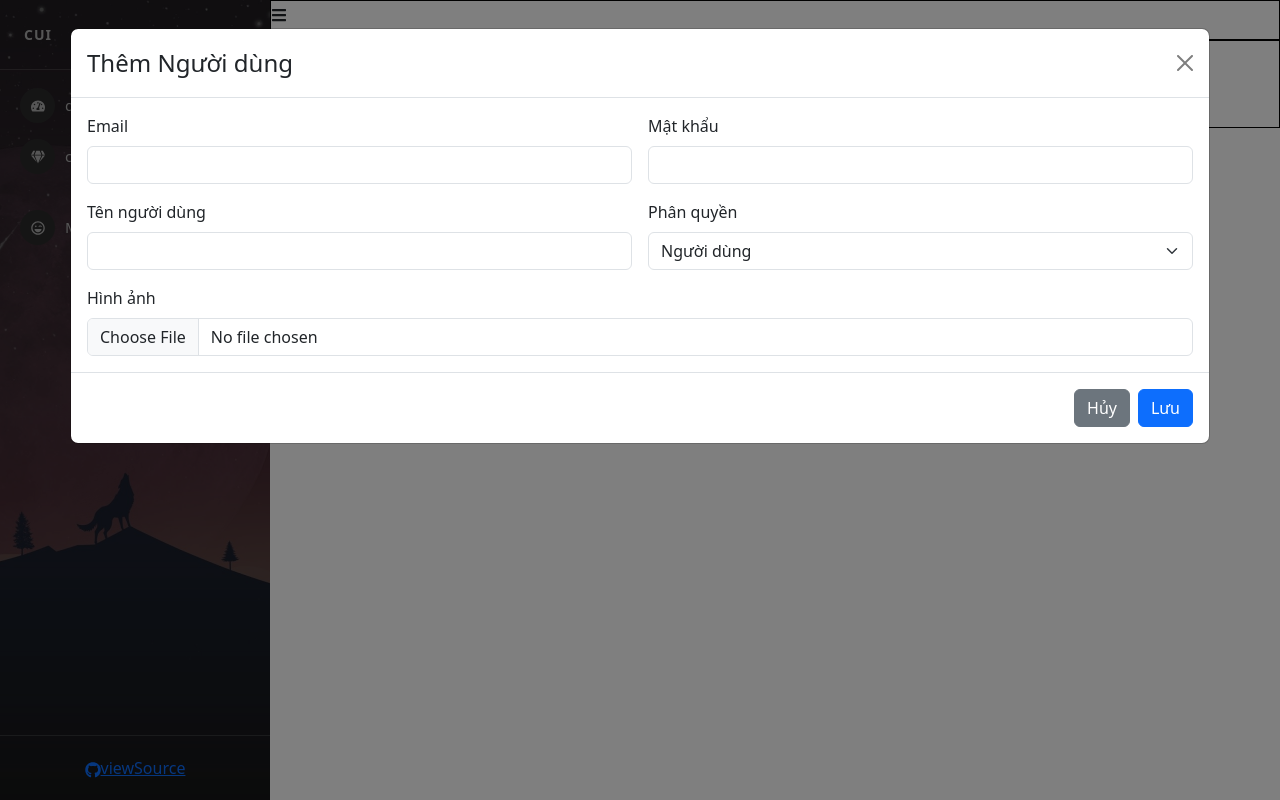
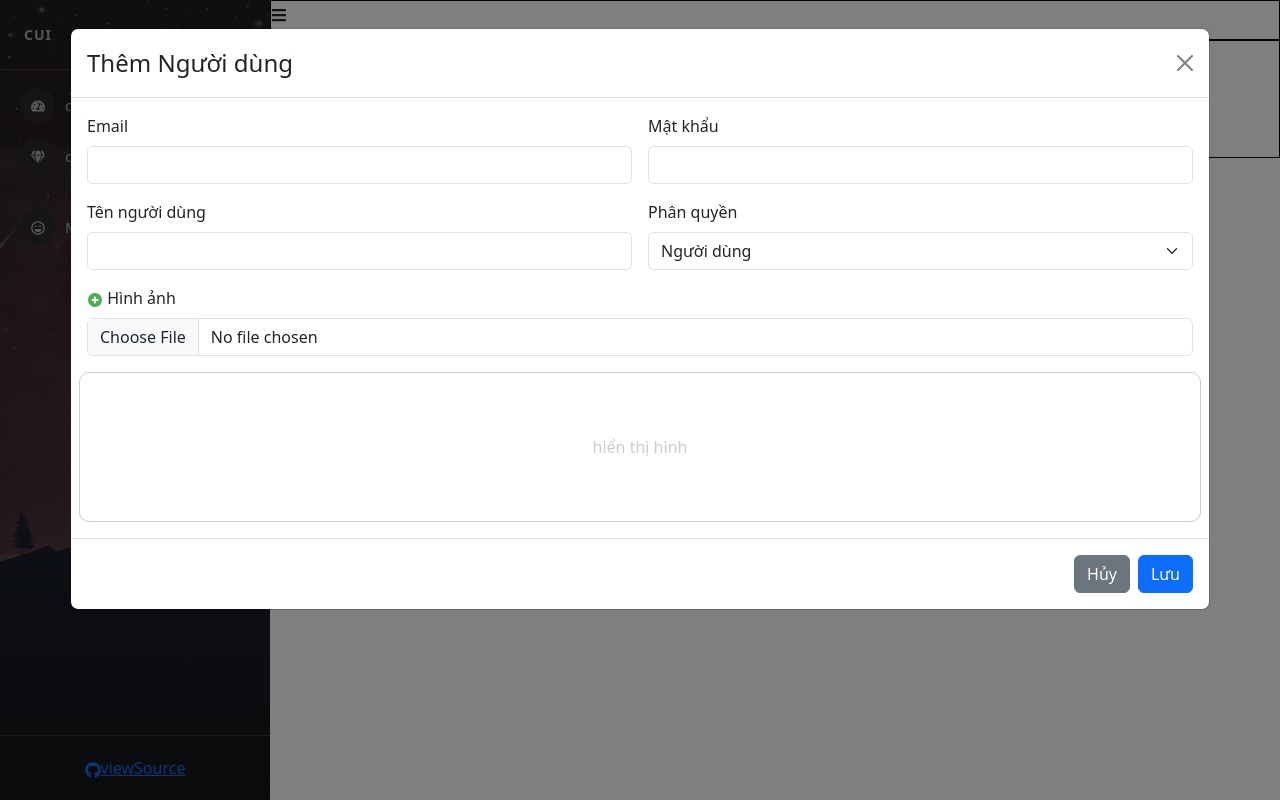
Before and after one commit to hoangphuc1501/reactjs, a React (Create React App) app: page /admin/manage-user in a window 1280 px wide. Both pictures are taken after a click on the button "Thêm Người dùng". Built offline with nearby package versions, Linux system fonts and the light colour scheme.

Commit message:
upload hình ảnh

```diff
--- a/package.json
+++ b/package.json
@@ -3,6 +3,10 @@
   "version": "0.1.0",
   "private": true,
   "dependencies": {
+    "@fortawesome/fontawesome-svg-core": "^6.7.1",
+    "@fortawesome/free-brands-svg-icons": "^6.7.1",
+    "@fortawesome/free-solid-svg-icons": "^6.7.1",
+    "@fortawesome/react-fontawesome": "^0.2.2",
     "@testing-library/jest-dom": "5.16.4",
     "@testing-library/react": "13.3.0",
     "@testing-library/user-event": "13.5.0",
--- a/src/App.js
+++ b/src/App.js
@@ -1,6 +1,7 @@
 
 import './App.scss';
 import Header from './components/header/header';
+
 import { Outlet } from "react-router-dom";
 
 
--- a/src/components/Admin/content/ManageUser.js
+++ b/src/components/Admin/content/ManageUser.js
@@ -1,22 +1,24 @@
 import ModalCreateUser from "./ModalCreateUSer";
+import './manageUser.scss';
 
 
 
 const ManageUser = (Props) => {
     return (
-        <div classNameName="manage-user-container">
-            <div classNameName="title">
+        <div className="manage-user-container">
+            <div className="title">
                 Manage User
             </div>
-            <div classNameName="user-content">
+            <div className="user-content">
                 <div>
                     <button>Thêm người dùng</button>
-                    <ModalCreateUser />
                 </div>
                 <div>
                     table user
                 </div>
+                <ModalCreateUser />
             </div>
+
         </div>
 
     )
--- a/src/components/Admin/content/ModalCreateUSer.js
+++ b/src/components/Admin/content/ModalCreateUSer.js
@@ -1,4 +1,5 @@
 import { useState } from 'react';
+import { FcPlus } from "react-icons/fc";
 import Button from 'react-bootstrap/Button';
 import Modal from 'react-bootstrap/Modal';
 
@@ -8,40 +9,70 @@
     const handleClose = () => setShow(false);
     const handleShow = () => setShow(true);
 
+    const [ email, setEmail ] = useState('');
+    const [ password, setPassword ] = useState('');
+    const [ userName, setUserName ] = useState('');
+    const [ role, setRole ] = useState('USER');
+    const [ image, setImage ] = useState('');
+    const [ previewImage, setPreviewImage ] = useState('');
+
+    const handleUploadImage = (event) => {
+        if(event.target && event.target.files && event.target.files[0]){
+            setPreviewImage(URL.createObjectURL(event.target.files[0]));
+            setImage(event.target.files[0]);
+        }else{
+            // setPreviewImage("");
+        }
+    }
     return (
         <>
             <Button variant="primary" onClick={handleShow}>
                 Thêm Người dùng
             </Button>
 
-            <Modal show={show} onHide={handleClose} size="xl" backdrop="static">
+            <Modal show={show} onHide={handleClose} size="xl" backdrop="static" className='modal-add-user'>
                 <Modal.Header closeButton>
                     <Modal.Title>Thêm Người dùng</Modal.Title>
                 </Modal.Header>
                 <Modal.Body>
                     <form className="row g-3">
                         <div className="col-md-6">
-                            <label  className="form-label">Email</label>
-                            <input type="email" className="form-control"  />
+                            <label  className="form-label">Email </label>
+                            <input type="email" className="form-control"
+                            value={email}
+                            onChange={(event) => setEmail(event.target.value)}
+                            />
                         </div>
                         <div className="col-md-6">
                             <label  className="form-label">Mật khẩu</label>
-                            <input type="password" className="form-control"  />
+                            <input type="password" className="form-control" value={password}
+                            onChange={(event) => setPassword(event.target.value)}
+                            />
                         </div>
                         <div className="col-md-6">
                             <label  className="form-label">Tên người dùng</label>
-                            <input type="text" className="form-control"  />
+                            <input type="text" className="form-control" value={userName}
+                            onChange={(event) => setUserName(event.target.value)}
+                            />
                         </div>
                         <div className="col-md-6">
                             <label  className="form-label">Phân quyền</label>
-                            <select  className="form-select">
-                                <option selected>Người dùng</option>
+                            <select  className="form-select" onChange={(event) => setRole(event.target.value)}>
+                                <option>Người dùng</option>
                                 <option>quản trị</option>
                             </select>
                         </div>
                         <div className="col-12">
-                            <label  className="form-label">Hình ảnh</label>
-                            <input type="file" className="form-control"  />
+                            <label  className="form-label"><FcPlus /> Hình ảnh</label>
+                            <input type="file" className="form-control" onChange={(event) => handleUploadImage(event)} />
+                        </div>
+                        <div className="col-12 priview-image">
+                            { previewImage ?
+                            <img src={previewImage} alt='' />
+                            :  <span>hiển thị hình</span>
+                            }
+                            {/* <span>hiển thị hình</span> */}
+                            {/* <img src='https://cdn.shopvnb.com/uploads/san_pham/vot-cau-long-vnb-v88-xanh-chinh-hang-1.webp' alt='' /> */}
                         </div>
                     </form>
 
--- /dev/null
+++ b/src/components/Admin/content/manageUser.scss
@@ -0,0 +1,21 @@
+.manage-user-container{
+    .user-content{
+
+    }
+}
+
+.modal-add-user{
+    .priview-image{
+        height: 150px;
+        border: 1px solid #ccc;
+        border-radius: 10px;
+        display: flex;
+        justify-content: center;
+        align-items: center;
+        color: #ccc;
+    }
+    img{
+        max-width: 100%;
+        max-height: 100%;
+    }
+}
```
Also changed, not shown: 1 other file (tests, documents, lock files or other folders).
